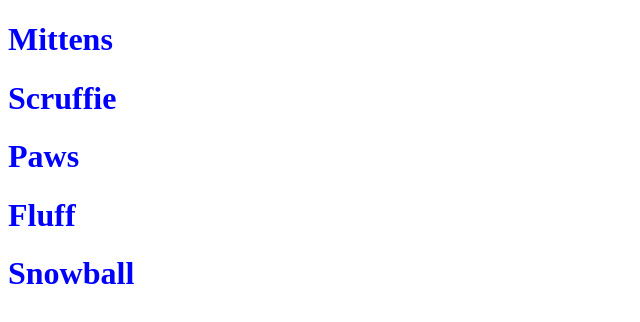
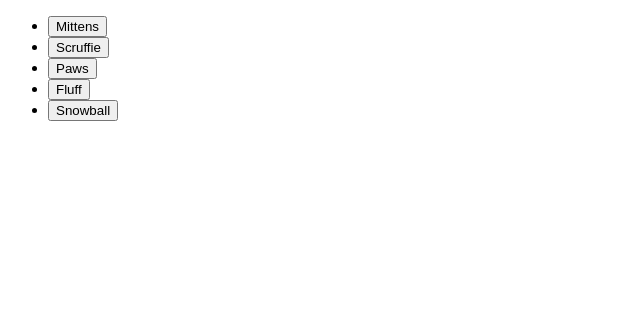
Before and after one commit to thewhitedingo/catClicker, a plain HTML site: page index.html in a window 1280 px wide. Shown: the whole page, without its empty margins (0-640 px from the left). Drawn offline with Linux system fonts and the light colour scheme.

Commit message:
Click cats Premium
changed to include an MVC (model, view, controller) organizational
structure

```diff
--- a/index.html
+++ b/index.html
@@ -6,6 +6,7 @@
 	<link rel="stylesheet" type="text/css" href="styles/styles.css">
 </head>
 <body>
+	<ul id='catList'></ul>
 	<script type="text/javascript" src='jQuery.js'></script>
 	<script type="text/javascript" src='script.js'></script>
 </body>
--- a/script.js
+++ b/script.js
@@ -1,41 +1,14 @@
-var Cat = function (id, clickID, name, pic, picID, count, countID) {
+$(function() {
+// model
+var Cat = function (id, buttonID, name, pic, picID, count, countID) {
 	this.id = id;
-	this.clickID = clickID;
+	this.buttonID = buttonID;
 	this.name = name;
 	this.pic = pic;
 	this.picID = picID;
 	this.count = count;
 	this.countID = countID;
 };
-
-Cat.prototype.countIncrement = function () {
-	countsSel[this.value].text(count);
-};
-
-Cat.prototype.addCat = function () {
-	$('body').append('<div id="' + this.id + '" value="' + this.value + '"><h1 id="' + this.clickID + '" class="blue">' + this.name + '</h1></div>');
-	click = $('#' + this.clickID);
-	catDiv = $('#' + this.id);
-	catDiv.append('<div class=hide id="' + this.name + '"><h2>Count: <span id="' + this.countID + '">' + this.count + '</span></h2></div>')
-	countID = $('#' + this.countID);
-	hiddenDiv = $('#' + this.name);
-	hiddenDiv.append('<img id="'+ this.picID + '" src="' + this.pic + '"></div>');
-	catPic = $('#' + this.picID);
-
-	click.on('click', (function (hiddenDiv) {
-		return function() {
-			hiddenDiv.toggleClass('hide');
-		};
-	})(hiddenDiv));
-
-	catPic.on('click', (function (countID, cat) {
-		return function() {
-			cat.count++;
-
-			countID.text(cat.count);
-		}
-	})(countID, this));
-}
 
 var catOne = new Cat('catOne', 'clickOne', 'Mittens', 'images/cat.jpg', 'catOnePic', 0, 'countOne');
 var catTwo = new Cat('catTwo', 'clickTwo', 'Scruffie', 'images/catTwo.jpg', 'catTwoPic', 0, 'countTwo');
@@ -45,24 +18,49 @@ var catFive = new Cat('catFive', 'clickFive', 'Snowball', 'images/catFive.jpg',
 
 var cats = [catOne, catTwo, catThree, catFour, catFive];
 
-catOne.addCat();
-catTwo.addCat();
-catThree.addCat();
-catFour.addCat();
-catFive.addCat();
+// octopus
+var octopus = {
+	init: function() {
+		viewOne.addButtons();
+	},
+	showCat: function(cat) {
+		$('.currentCat').remove();
 
+		$('body').append('<div id="' + cat.id + '" class="currentCat"><h1 id="' + cat.buttonID + '" class="blue">' + cat.name + '</h1></div>');
+		click = $('#' + cat.buttonID);
+		catDiv = $('#' + cat.id);
+		catDiv.append('<div id="' + cat.name + '"><h2>Count: <span id="' + cat.countID + '">' + cat.count + '</span></h2></div>')
+		countID = $('#' + cat.countID);
+		imageDiv = $('#' + cat.name);
+		imageDiv.append('<img id="'+ cat.picID + '" src="' + cat.pic + '"></div>');
+		catPic = $('#' + cat.picID);
 
-// <section>
-// 		<div>
-// 			<header id='clicks'>
-// 				<h1>Clicks: <span id='clickCountOne'>0</span></h1>
-// 				<p> How many times can you click on this cat? </p>
-// 			</header>
-// 		</div>
-// 		<div id="catOne">
-// 			<h2 id='catNameOne'><h2>
-// 			<picture>
-// 				<img id='catPicOne' class='img' src='images/cat.jpg' alt='Cat Picture'  value='0'>
-// 			</picture>
-// 		</div>
-// 	</section>
+		catPic.on('click', (function (countID, cat) {
+			return function() {
+				cat.count++;
+
+				countID.text(cat.count);
+			}
+		})(countID, cat));
+		}
+};
+// view
+var viewOne = {
+	addButtons: function() {
+		for (var i=0; i < cats.length; i++) {
+			$('#catList').append('<li><button class="' + cats[i].buttonID + '"> ' + cats[i].name + '</button></li>')
+
+			var button = $('.' + cats[i].buttonID);
+
+			button.on('click', (function(cat){
+				return function() {
+					octopus.showCat(cat);
+				}
+			})(cats[i]));
+		};
+
+	},
+};
+
+octopus.init();
+});
```
Also changed, not shown: images/catFour.jpg.
